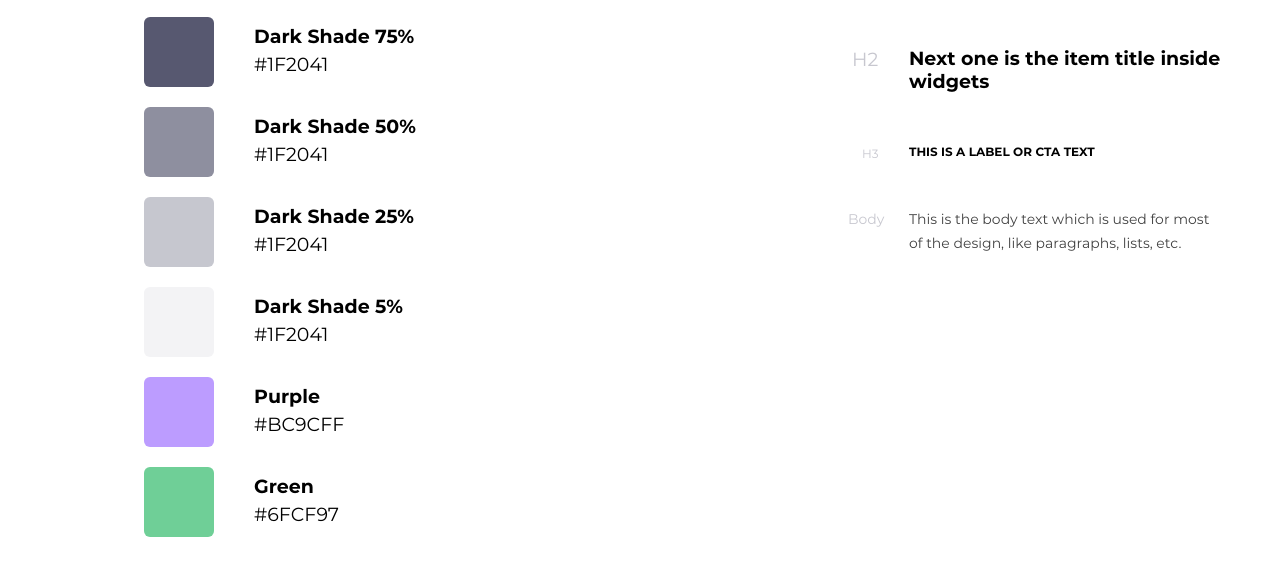
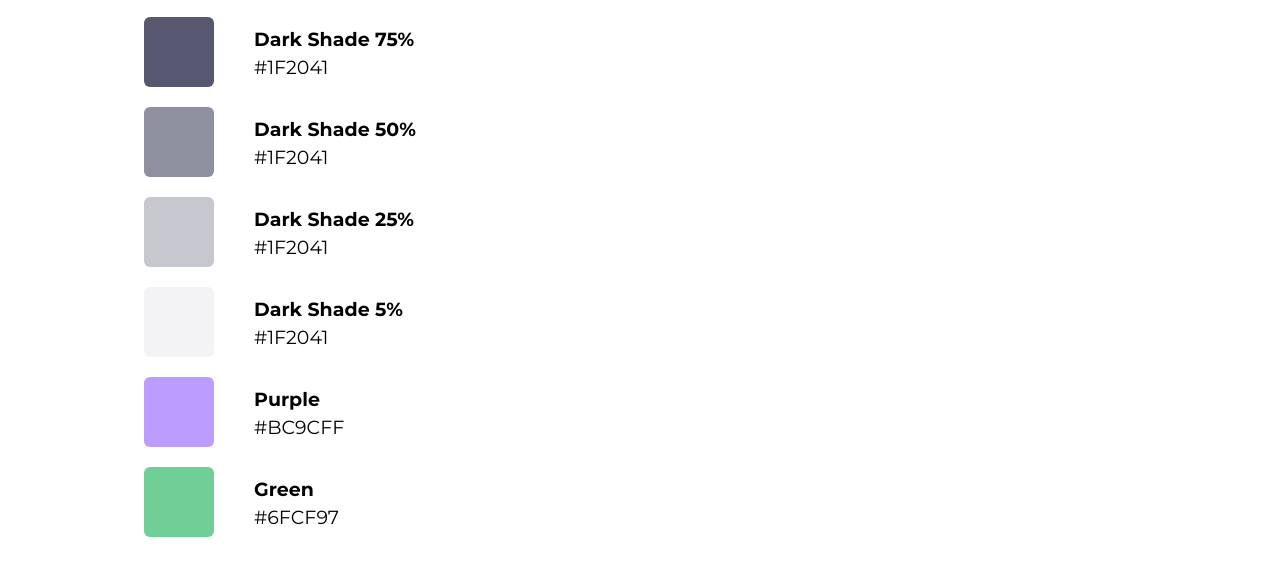
Before and after one commit to ukvass/metalamp2, a plain HTML site: page ui_kit/colorsandtype/colorsandtype.html in a window 1280 px wide. Shown: the part 218-800 px from the top of the page. Drawn offline with Linux system fonts and the light colour scheme; files whose address does not match are found by name.

Commit message:
переписываю структуру

```diff
--- a/ui_kit/colorsandtype/colorsandtype.html
+++ b/ui_kit/colorsandtype/colorsandtype.html
@@ -20,6 +20,7 @@
 }
 
 body {
+  font-family: Montserrat, sans-serif;
   display: -webkit-box;
   display: -ms-flexbox;
   display: flex;
@@ -28,18 +29,30 @@ body {
 }
 
 .circle {
+  margin: 30px 0px 0px 30px;
   width: 42px;
   height: 42px;
-  margin-left: 30px;
-  margin-top: 30px;
 }
 
-.blocks {
-  margin-left: 72px;
-  margin-top: 145px;
+.color-blocks {
+  margin: 145px 0px 0px 72px;
+  width: 282px;
+  display: -webkit-box;
+  display: -ms-flexbox;
+  display: flex;
+  -webkit-box-orient: vertical;
+  -webkit-box-direction: normal;
+      -ms-flex-direction: column;
+          flex-direction: column;
 }
 
-.color-block {
+.color-blocks__item {
+  display: -webkit-box;
+  display: -ms-flexbox;
+  display: flex;
+}
+
+.color-blocks__item_100 {
   width: 70px;
   height: 70px;
   border-radius: 6px;
@@ -48,7 +61,7 @@ body {
   opacity: 1;
 }
 
-.color-block_75 {
+.color-blocks__item_75 {
   width: 70px;
   height: 70px;
   border-radius: 6px;
@@ -57,7 +70,7 @@ body {
   opacity: 0.75;
 }
 
-.color-block_50 {
+.color-blocks__item_50 {
   width: 70px;
   height: 70px;
   border-radius: 6px;
@@ -66,7 +79,7 @@ body {
   opacity: 0.5;
 }
 
-.color-block_25 {
+.color-blocks__item_25 {
   width: 70px;
   height: 70px;
   border-radius: 6px;
@@ -75,7 +88,7 @@ body {
   opacity: 0.25;
 }
 
-.color-block_5 {
+.color-blocks__item_5 {
   width: 70px;
   height: 70px;
   border-radius: 6px;
@@ -84,7 +97,7 @@ body {
   opacity: 0.05;
 }
 
-.color-block_purple {
+.color-blocks__item_purple {
   width: 70px;
   height: 70px;
   border-radius: 6px;
@@ -93,7 +106,7 @@ body {
   opacity: 1;
 }
 
-.color-block_green {
+.color-blocks__item_green {
   width: 70px;
   height: 70px;
   border-radius: 6px;
@@ -102,34 +115,18 @@ body {
   opacity: 1;
 }
 
-.text-block-margin {
-  margin-top: 132px;
-  margin-left: 40px;
+.color-blocks__name {
+  font-weight: bold;
+  margin: 9px 0px 0px 40px;
+  font-size: 19px;
+  line-height: 28px;
 }
 
-.text1 {
-  font-family: Montserrat;
-  font-style: normal;
-  font-weight: bold;
-  font-size: 19px;
-  line-height: 28px;
-  margin-bottom: 0px;
-}
-
-.text2 {
-  font-family: Montserrat;
-  font-style: normal;
+.color-blocks__name_thin {
   font-weight: normal;
-  font-size: 19px;
-  line-height: 28px;
-  margin-top: 0px;
-  margin-bottom: 34px;
 }
 
 .header-block {
-  font-family: Montserrat;
-  font-style: normal;
-  font-weight: normal;
   margin-left: 423px;
   margin-top: 132px;
   color: rgba(31, 32, 65, 0.25);
@@ -169,8 +166,6 @@ body {
 }
 
 .title-block {
-  font-family: Montserrat;
-  font-style: normal;
   font-weight: bold;
   margin-left: 24px;
   margin-top: 132px;
@@ -209,49 +204,60 @@ body {
   </head>
   <body>
     <div class="circle"><img src="images/logo_1.svg"></div>
-    <div class="blocks">
-      <div class="color-block"></div>
-      <div class="color-block_75"></div>
-      <div class="color-block_50"></div>
-      <div class="color-block_25"></div>
-      <div class="color-block_5"></div>
-      <div class="color-block_purple"></div>
-      <div class="color-block_green"></div>
-    </div>
-    <div class="text-block-margin">
-      <p class="text1">Dark Shade 100%
-        <p class="text2">#1F2041</p>
-      </p>
-      <p class="text1">Dark Shade 75%
-        <p class="text2">#1F2041</p>
-      </p>
-      <p class="text1">Dark Shade 50%
-        <p class="text2">#1F2041</p>
-      </p>
-      <p class="text1">Dark Shade 25%
-        <p class="text2">#1F2041</p>
-      </p>
-      <p class="text1">Dark Shade 5%
-        <p class="text2">#1F2041</p>
-      </p>
-      <p class="text1">Purple
-        <p class="text2">#BC9CFF</p>
-      </p>
-      <p class="text1">Green
-        <p class="text2">#6FCF97</p>
-      </p>
-    </div>
-    <div class="header-block">
-      <p class="header-block_h1">H1</p>
-      <p class="header-block_h2">H2</p>
-      <p class="header-block_h3">H3</p>
-      <p class="header-block_body">Body</p>
-    </div>
-    <div class="title-block title-block__font">
-      <p class="h1-block">This one is the sub-section or widget title</p>
-      <p class="h2-block">Next one is the item title inside widgets</p>
-      <p class="h3-block">This is a label or CTA text</p>
-      <p class="body-block">This is the body text which is used for most of the design, like paragraphs, lists, etc.</p>
+    <div class="color-blocks">
+      <div class="color-blocks__item">
+        <div class="color-blocks__item_100"></div>
+        <div class="color-blocks__name">Dark Shade 100%
+          <div class="color-blocks__name_thin">#1F2041</div>
+        </div>
+      </div>
+      <div class="color-blocks__item">
+        <div class="color-blocks__item_75"></div>
+        <div class="color-blocks__name">Dark Shade 75%
+          <div class="color-blocks__name_thin">#1F2041</div>
+        </div>
+      </div>
+      <div class="color-blocks__item">
+        <div class="color-blocks__item_50"></div>
+        <div class="color-blocks__name">Dark Shade 50%
+          <div class="color-blocks__name_thin">#1F2041</div>
+        </div>
+      </div>
+      <div class="color-blocks__item">
+        <div class="color-blocks__item_25"></div>
+        <div class="color-blocks__name">Dark Shade 25%
+          <div class="color-blocks__name_thin">#1F2041</div>
+        </div>
+      </div>
+      <div class="color-blocks__item">
+        <div class="color-blocks__item_5"></div>
+        <div class="color-blocks__name">Dark Shade 5%
+          <div class="color-blocks__name_thin">#1F2041</div>
+        </div>
+      </div>
+      <div class="color-blocks__item">
+        <div class="color-blocks__item_purple"></div>
+        <div class="color-blocks__name">Purple
+          <div class="color-blocks__name_thin">#BC9CFF</div>
+        </div>
+      </div>
+      <div class="color-blocks__item">
+        <div class="color-blocks__item_green"></div>
+        <div class="color-blocks__name">Green
+          <div class="color-blocks__name_thin">#6FCF97</div>
+        </div>
+      </div>
     </div>
   </body>
 </html>
+<!--    .header-block
+  .header-block_h1 H1
+  .header-block_h2 H2
+  .header-block_h3 H3
+  .header-block_body Body
+.title-block.title-block__font
+  .h1-block This one is the sub-section or widget title
+  .h2-block Next one is the item title inside widgets
+  .h3-block This is a label or CTA text
+  .body-block This is the body text which is used for most of the design, like paragraphs, lists, etc.
+-->
--- a/ui_kit/colorsandtype/styles/colorsandtype.scss
+++ b/ui_kit/colorsandtype/styles/colorsandtype.scss
@@ -15,21 +15,16 @@
 }
 
 body {
+    font-family: Montserrat, sans-serif;
     display: flex;
     margin: 0px auto;
     max-width: 1440px;
 }
 
 .circle {
+    margin: 30px 0px 0px 30px;
     width: 42px;
     height: 42px;
-    margin-left: 30px;
-    margin-top: 30px;
-}
-
-.blocks {
-    margin-left: 72px;
-    margin-top: 145px;
 }
 
 @mixin color-block($opacity: 1, $background:#1F2041) {
@@ -41,58 +36,44 @@ body {
     opacity: $opacity;
 }
 
-.color-block {
+.color-blocks {
+    margin: 145px 0px 0px 72px;
+    width: 282px;
+    display: flex;
+    flex-direction: column;
+    &__item {
+        display: flex;
+        &_100 {
             @include color-block();
         }
-
-.color-block_75 {
+        &_75 {
             @include color-block(0.75);
         }
-
-.color-block_50{
+        &_50 {
             @include color-block(0.5);
         }
-
-.color-block_25{
+        &_25 {
             @include color-block(0.25);
         }
-
-.color-block_5{
+        &_5 {
             @include color-block(0.05);
         }
-
-.color-block_purple{
+        &_purple {
             @include color-block(1, #BC9CFF);
         }
-
-.color-block_green{
+        &_green {
             @include color-block(1, #6FCF97);
         }
-
-.text-block-margin {
-    margin-top: 132px;
-    margin-left: 40px;
     }
-
-@mixin mainFont($fontW: normal) {
-    font-family: Montserrat;
-    font-style: normal;
-    font-weight: $fontW;
-}
-
-.text1 {
-    @include mainFont(bold);
+    &__name {
+        font-weight: bold;
+        margin: 9px 0px 0px 40px;
         font-size: 19px;
         line-height: 28px;
-    margin-bottom: 0px;
+        &_thin {
+            font-weight: normal;
         }
-
-.text2 {
-    @include mainFont();
-    font-size: 19px;
-    line-height: 28px;
-    margin-top: 0px;
-    margin-bottom: 34px;
+    }
 }
 
 @mixin h1-font() {
@@ -116,7 +97,6 @@ body {
 }
 
 .header-block {
-    @include mainFont();
     margin-left: 423px;
     margin-top: 132px;
     color: rgba(31, 32, 65, 0.25);
@@ -148,7 +128,7 @@ body {
 }
 
 .title-block {
-    @include mainFont(bold);
+    font-weight: bold;
     margin-left: 24px;
     margin-top: 132px;
 }
```
Also changed, not shown: ui_kit/colorsandtype/styles/colorsandtype.css, 6 other files. Lines whose indentation alone changed are shown as unchanged.
